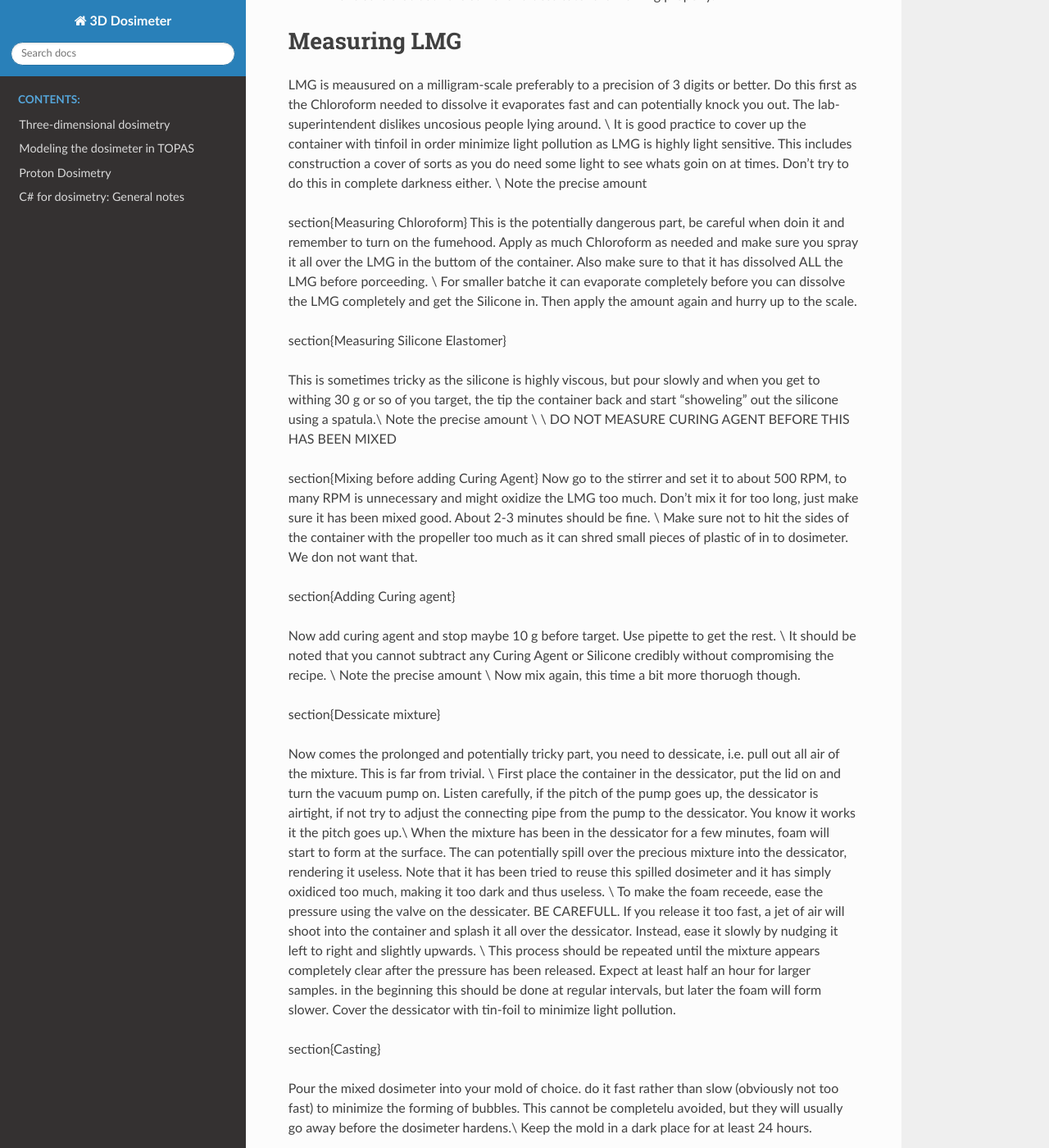
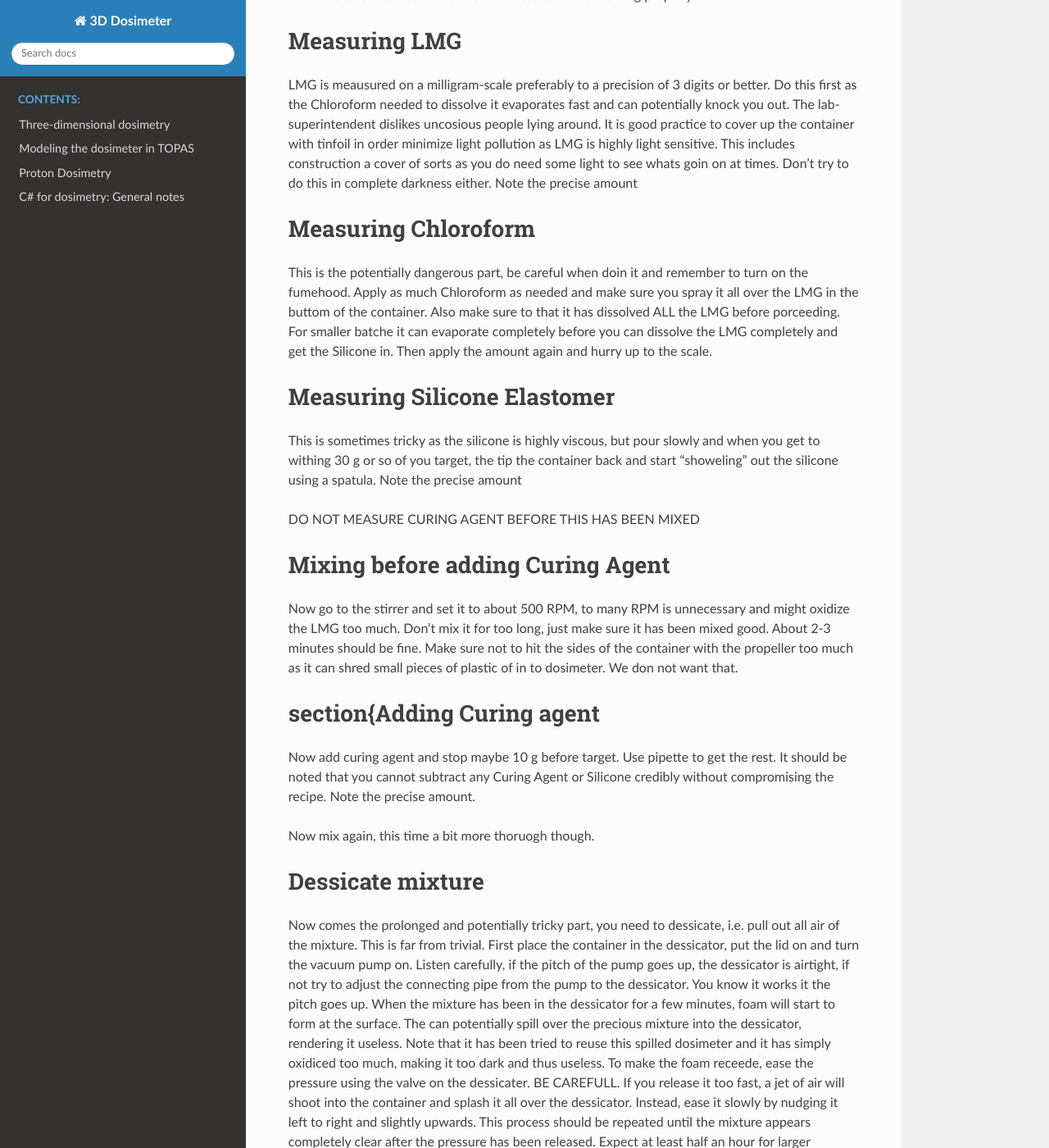
Before and after one commit to liavaldetaro/3d_dosimeter_DCPT, a Sphinx documentation site: the page built from docs/3DDosimeter.rst, in a window 1280 px wide and 1400 px high, scrolled down 1198 px. Shown: the whole window at 82% size. Built offline with Sphinx 7.4.7 and the Read the Docs theme 2.0.0, drawn with Linux system fonts in a browser that asks for light colours; formulas are drawn with MathJax 3; pages that are not in the unit, such as notebooks, are missing from menus; some of the changed text lies outside the part shown.

Commit message:
Update 3DDosimeter.rst

```diff
--- a/docs/3DDosimeter.rst
+++ b/docs/3DDosimeter.rst
@@ -2,14 +2,14 @@ Casting Radiochromic Dosimeter
 ========================================
 The reipe for the radiochromic dosimeter with Leuco Malachite Green (LMG) is as follows, written in the order of adding the ingredients:
 
-	* LMG
-	* Chloroform
-	* Silicone Elastomer - Sylgard 184
-	* Curing Agent
+* LMG
+* Chloroform
+* Silicone Elastomer - Sylgard 184
+* Curing Agent
 
-The excact measures of which can be found from the matlab-scrip \textit{lmg026.m} or \textit{lmg.m}. \textit{lmg026.m} has a fixed ratio for all ingredients and uses $0.26\%$ LMG,  $1.5\%$ Chloroform and and $5\%$ Curing Agent, all by weight.\\ \\
+The excact measures of which can be found from the matlab-scrip \textit{lmg026.m} or \textit{lmg.m}. \textit{lmg026.m} has a fixed ratio for all ingredients and uses $0.26\%$ LMG,  $1.5\%$ Chloroform and and $5\%$ Curing Agent, all by weight.
 
-When starting a castiong project it is a good idea to have a container that is larger than the amount of dosimeter that you need. The reason for this will become apparent later. this container should be somewhat transparent to make is easier to see whats going on in it. important: \textbf{SILICONE SHOULD UNDER NO CIRCUMSTANCES BE PREPARED IN REGULAR LAB-BEAKERS. USE DISPOSABLE CONTAINERS INSTEAD}. The reason for this is that glass beakers cannot be cleaned proporly for silicone and are essentially ruined.\\ \\
+When starting a castiong project it is a good idea to have a container that is larger than the amount of dosimeter that you need. The reason for this will become apparent later. this container should be somewhat transparent to make is easier to see whats going on in it. important: \textbf{SILICONE SHOULD UNDER NO CIRCUMSTANCES BE PREPARED IN REGULAR LAB-BEAKERS. USE DISPOSABLE CONTAINERS INSTEAD}. The reason for this is that glass beakers cannot be cleaned proporly for silicone and are essentially ruined.
 
 Casting in the evenin or at night minimizes light pollution.
 
@@ -17,57 +17,63 @@ Setup
 ========================================
 To ease the process and reduce stress, make a complete setup before starting to measure. This will include the following steps plus any you might think would improve the procedure:
 
-	* Setup and calibrate the scale to measure the LMG.
-	* Make sure to dim the lights in that room as much as possible.
-	* Do not open the lid of the LMG-container before you start to measure, to avoid oxidation.
-	* Make sure special spatulas are available that help measuring more precisely.
-	* Setup the measuring of Chloroform under a fumehood. This is important as it should be considered illigal and dangerous not to do it under a fumehood. Consult the Lab-superintendent if in doubt, he will confirm this.
-	* Set the pippette for measuring the Chloroform to the needed amount. As it has a micro-liter scale, you might want to set it at a tenth or even twentieth of the amount, then measure as many times to get the correct amount.
-	* Get the Silicone ang curing agent ready at the scale used to measure them. place containers on a peice(s) of paper to avoid spill on table.
-	* Use a screwdriver or a pair of plyers to get the lid of the Silicone open. be carefull, it can cut you bad.
-	* have spatulas and disposable pipette ready for precise measurement of Silicone and Curing agent.
-	* Make sure that both the stirrer and dessicator are working properly.
-
-
+* Setup and calibrate the scale to measure the LMG.
+* Make sure to dim the lights in that room as much as possible.
+* Do not open the lid of the LMG-container before you start to measure, to avoid oxidation.
+* Make sure special spatulas are available that help measuring more precisely.
+* Setup the measuring of Chloroform under a fumehood. This is important as it should be considered illigal and dangerous not to do it under a fumehood. Consult the Lab-superintendent if in doubt, he will confirm this.
+* Set the pippette for measuring the Chloroform to the needed amount. As it has a micro-liter scale, you might want to set it at a tenth or even twentieth of the amount, then measure as many times to get the correct amount.
+* Get the Silicone ang curing agent ready at the scale used to measure them. place containers on a peice(s) of paper to avoid spill on table.
+* Use a screwdriver or a pair of plyers to get the lid of the Silicone open. be carefull, it can cut you bad.
+* have spatulas and disposable pipette ready for precise measurement of Silicone and Curing agent.
+* Make sure that both the stirrer and dessicator are working properly.
 
 Measuring LMG
 ========================================
 
-LMG is meausured on a milligram-scale preferably to a precision of 3 digits or better. Do this first as the Chloroform needed to dissolve it evaporates fast and can potentially knock you out. The lab-superintendent dislikes uncosious people lying around. \\
-It is good practice to cover up the container with tinfoil in order minimize light pollution as LMG is highly light sensitive. This includes construction a cover of sorts as you do need some light to see whats goin on at times. Don't try to do this in complete darkness either. \\
+LMG is meausured on a milligram-scale preferably to a precision of 3 digits or better. Do this first as the Chloroform needed to dissolve it evaporates fast and can potentially knock you out. The lab-superintendent dislikes uncosious people lying around.
+It is good practice to cover up the container with tinfoil in order minimize light pollution as LMG is highly light sensitive. This includes construction a cover of sorts as you do need some light to see whats goin on at times. Don't try to do this in complete darkness either.
 Note the precise amount
 
-\section{Measuring Chloroform}
-This is the potentially dangerous part, be careful when doin it and remember to turn on the fumehood. Apply as much Chloroform as needed and make sure you spray it all over the LMG in the buttom of the container. Also make sure to that it has dissolved ALL the LMG before porceeding. \\
+Measuring Chloroform
+========================================
+This is the potentially dangerous part, be careful when doin it and remember to turn on the fumehood. Apply as much Chloroform as needed and make sure you spray it all over the LMG in the buttom of the container. Also make sure to that it has dissolved ALL the LMG before porceeding.
 For smaller batche it can evaporate completely before you can dissolve the LMG completely and get the Silicone in. Then apply the amount again and hurry up to the scale.
 
-\section{Measuring Silicone Elastomer}
+Measuring Silicone Elastomer
+========================================
 
-This is sometimes tricky as the silicone is highly viscous, but pour slowly and when you get to withing 30 g or so of you target, the tip the container back and start "showeling" out the silicone using a spatula.\\
-Note the precise amount \\ \\
+This is sometimes tricky as the silicone is highly viscous, but pour slowly and when you get to withing 30 g or so of you target, the tip the container back and start "showeling" out the silicone using a spatula.
+Note the precise amount
+
 DO NOT MEASURE CURING AGENT BEFORE THIS HAS BEEN MIXED
 
-\section{Mixing before adding Curing Agent}
-Now go to the stirrer and set it to about 500 RPM, to many RPM is unnecessary and might oxidize the LMG too much. Don't mix it for too long, just make sure it has been mixed good. About 2-3 minutes should be fine. \\
+Mixing before adding Curing Agent
+========================================
+
+Now go to the stirrer and set it to about 500 RPM, to many RPM is unnecessary and might oxidize the LMG too much. Don't mix it for too long, just make sure it has been mixed good. About 2-3 minutes should be fine.
 Make sure not to hit the sides of the container with the propeller too much as it can shred small pieces of plastic of in to dosimeter. We don not want that.
 
-\section{Adding Curing agent}
+section{Adding Curing agent
+========================================
 
-Now add curing agent and stop maybe 10 g before target. Use pipette to get the rest. \\
-It should be noted that you cannot subtract any Curing Agent or Silicone credibly without compromising the recipe.  \\
-Note the precise amount
-\\
+Now add curing agent and stop maybe 10 g before target. Use pipette to get the rest.
+It should be noted that you cannot subtract any Curing Agent or Silicone credibly without compromising the recipe.
+Note the precise amount.
+
 Now mix again, this time a bit more thoruogh though.
 
-\section{Dessicate mixture}
+Dessicate mixture
+========================================
 
-Now comes the prolonged and potentially tricky part, you need to dessicate, i.e. pull out all air of the mixture. This is far from trivial. \\
-First place the container in the dessicator, put the lid on and turn the vacuum pump on. Listen carefully, if the pitch of the pump goes up, the dessicator is airtight, if not try to adjust the connecting pipe from the pump to the dessicator. You know it works it the pitch goes up.\\
-When the mixture has been in the dessicator for a few minutes, foam will start to form at the surface. The can potentially spill over the precious mixture into the dessicator, rendering it useless. Note that it has been tried to reuse this spilled dosimeter and it has simply oxidiced too much, making it too dark and thus useless. \\
-To make the foam receede, ease the pressure using the valve on the dessicater. BE CAREFULL. If you release it too fast, a jet of air will shoot into the container and splash it all over the dessicator. Instead, ease it slowly by nudging it left to right and slightly upwards. \\
+Now comes the prolonged and potentially tricky part, you need to dessicate, i.e. pull out all air of the mixture. This is far from trivial.
+First place the container in the dessicator, put the lid on and turn the vacuum pump on. Listen carefully, if the pitch of the pump goes up, the dessicator is airtight, if not try to adjust the connecting pipe from the pump to the dessicator. You know it works it the pitch goes up.
+When the mixture has been in the dessicator for a few minutes, foam will start to form at the surface. The can potentially spill over the precious mixture into the dessicator, rendering it useless. Note that it has been tried to reuse this spilled dosimeter and it has simply oxidiced too much, making it too dark and thus useless.
+To make the foam receede, ease the pressure using the valve on the dessicater. BE CAREFULL. If you release it too fast, a jet of air will shoot into the container and splash it all over the dessicator. Instead, ease it slowly by nudging it left to right and slightly upwards.
 This process should be repeated until the mixture appears completely clear after the pressure has been released. Expect at least half an hour for larger samples. in the beginning this should be done at regular intervals, but later the foam will form slower. Cover the dessicator with tin-foil to minimize light pollution.
 
-\section{Casting}
+Casting
+========================================
 
-Pour the mixed dosimeter into your mold of choice. do it fast rather than slow (obviously not too fast) to minimize the forming of bubbles. This cannot be completelu avoided, but they will usually go away before the dosimeter hardens.\\
+Pour the mixed dosimeter into your mold of choice. do it fast rather than slow (obviously not too fast) to minimize the forming of bubbles. This cannot be completelu avoided, but they will usually go away before the dosimeter hardens.
 Keep the mold in a dark place for at least 24 hours.
```
